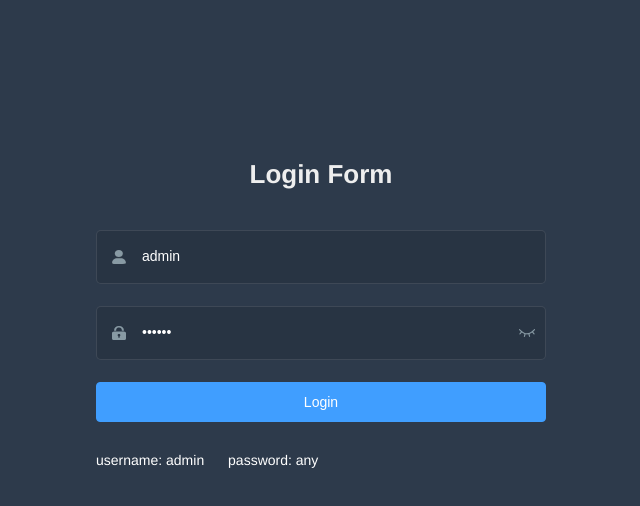
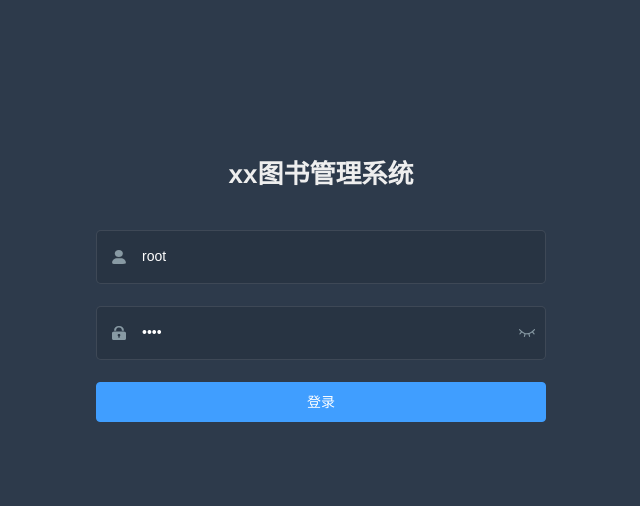
Before and after one commit to Csyyang/library, a Vue app: page /#/login in a window 1280 px wide. Shown: the top 506 px of the page, without its empty margins (319-959 px from the left). Built offline with nearby package versions, Linux system fonts and the light colour scheme.

Commit message:
修改登录校验

```diff
--- a/src/views/login/index.vue
+++ b/src/views/login/index.vue
@@ -1,9 +1,16 @@
 <template>
   <div class="login-container">
-    <el-form ref="loginForm" :model="loginForm" :rules="loginRules" class="login-form" auto-complete="on" label-position="left">
+    <el-form
+      ref="loginForm"
+      :model="loginForm"
+      :rules="loginRules"
+      class="login-form"
+      auto-complete="on"
+      label-position="left"
+    >
 
       <div class="title-container">
-        <h3 class="title">Login Form</h3>
+        <h3 class="title">xx图书管理系统</h3>
       </div>
 
       <el-form-item prop="username">
@@ -36,46 +43,54 @@
           auto-complete="on"
           @keyup.enter.native="handleLogin"
         />
-        <span class="show-pwd" @click="showPwd">
+        <span
+          class="show-pwd"
+          @click="showPwd"
+        >
           <svg-icon :icon-class="passwordType === 'password' ? 'eye' : 'eye-open'" />
         </span>
       </el-form-item>
 
-      <el-button :loading="loading" type="primary" style="width:100%;margin-bottom:30px;" @click.native.prevent="handleLogin">Login</el-button>
+      <el-button
+        :loading="loading"
+        type="primary"
+        style="width:100%;margin-bottom:30px;"
+        @click.native.prevent="handleLogin"
+      >登录</el-button>
 
-      <div class="tips">
+      <!-- <div class="tips">
         <span style="margin-right:20px;">username: admin</span>
         <span> password: any</span>
-      </div>
+      </div> -->
 
     </el-form>
   </div>
 </template>
 
 <script>
-import { validUsername } from '@/utils/validate'
+// import { validUsername } from '@/utils/validate'
 
 export default {
   name: 'Login',
   data() {
     const validateUsername = (rule, value, callback) => {
-      if (!validUsername(value)) {
-        callback(new Error('Please enter the correct user name'))
+      if (!value) {
+        callback(new Error('请输入账号'))
       } else {
         callback()
       }
     }
     const validatePassword = (rule, value, callback) => {
-      if (value.length < 6) {
-        callback(new Error('The password can not be less than 6 digits'))
+      if (!value) {
+        callback(new Error('请输入密码'))
       } else {
         callback()
       }
     }
     return {
       loginForm: {
-        username: 'admin',
-        password: '111111'
+        username: 'root',
+        password: 'root'
       },
       loginRules: {
         username: [{ required: true, trigger: 'blur', validator: validateUsername }],
@@ -129,8 +144,8 @@
 /* 修复input 背景不协调 和光标变色 */
 /* Detail see https://github.com/PanJiaChen/vue-element-admin/pull/927 */
 
-$bg:#283443;
-$light_gray:#fff;
+$bg: #283443;
+$light_gray: #fff;
 $cursor: #fff;
 
 @supports (-webkit-mask: none) and (not (cater-color: $cursor)) {
@@ -173,9 +188,9 @@
 </style>
 
 <style lang="scss" scoped>
-$bg:#2d3a4b;
-$dark_gray:#889aa4;
-$light_gray:#eee;
+$bg: #2d3a4b;
+$dark_gray: #889aa4;
+$light_gray: #eee;
 
 .login-container {
   min-height: 100%;
@@ -233,5 +248,4 @@
     cursor: pointer;
     user-select: none;
   }
-}
-</style>
+}</style>
```
